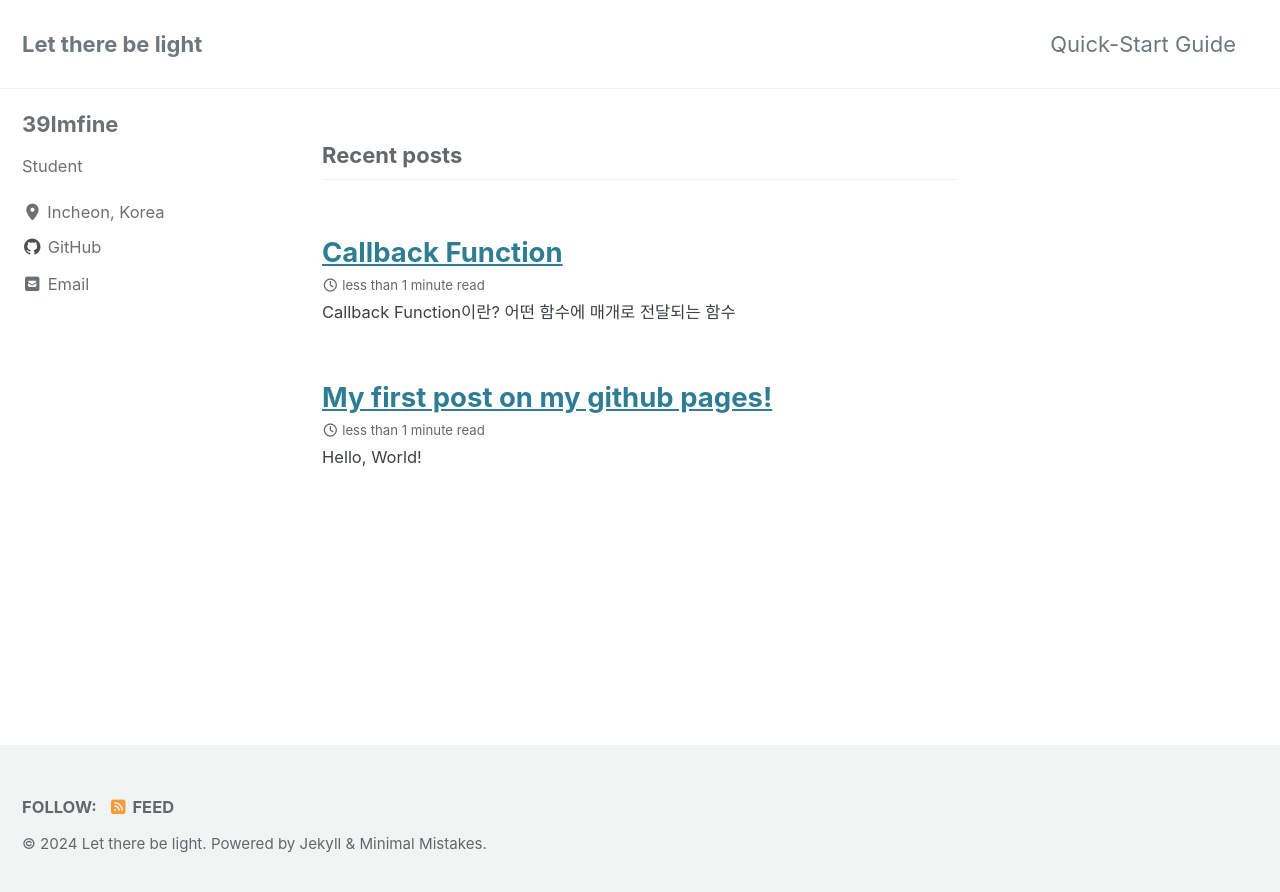
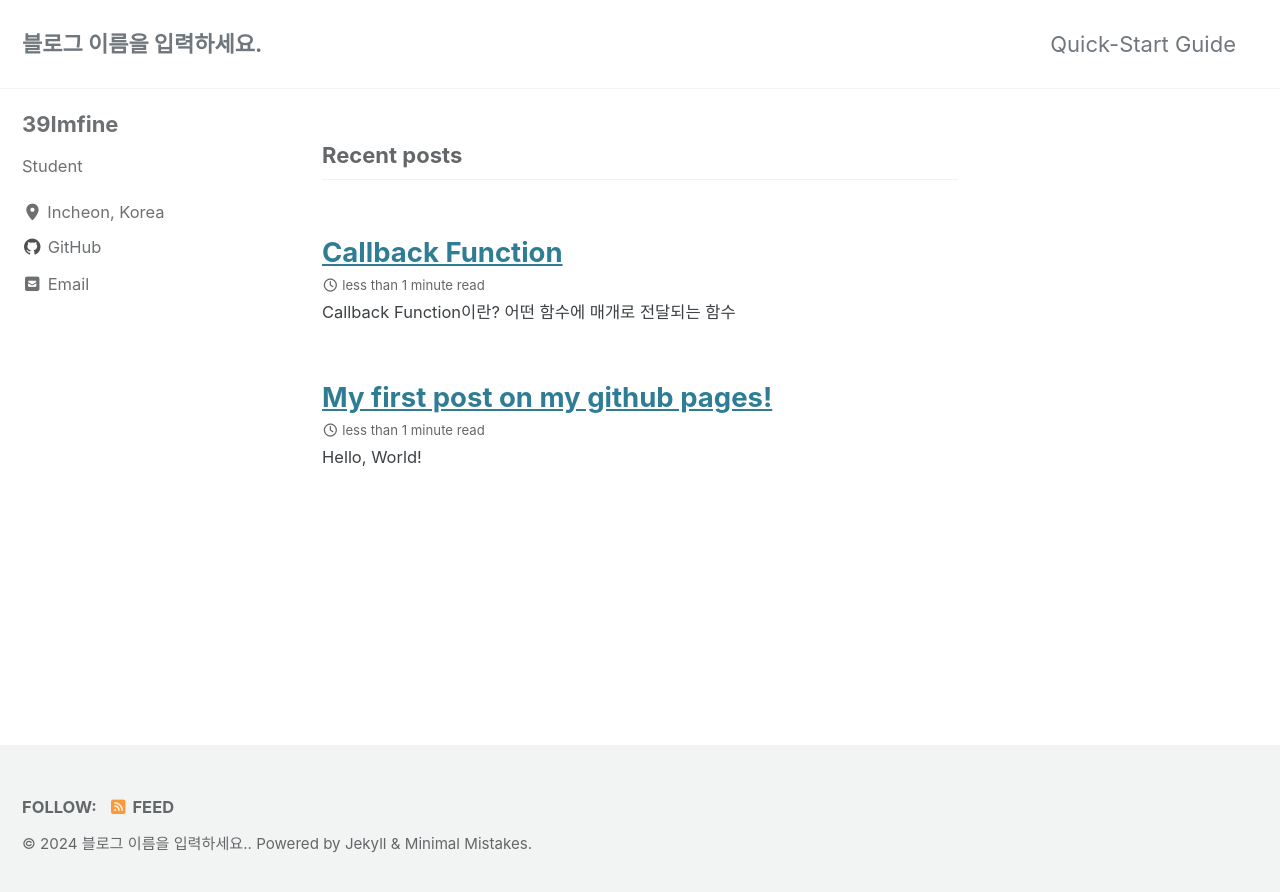
Before and after one commit to MossyStone01/LJMin1.github.io, a Jekyll site: the page built from index.html, in a window 1280 px wide. Shown: the top 892 px of the page. Built offline with Jekyll 4.4.1, drawn with Linux system fonts in a browser that asks for light colours; cached includes are drawn as plain includes; the list of posts is cut into pages by our own code.

Commit message:
changing blog name

```diff
--- a/_config.yml
+++ b/_config.yml
@@ -17,7 +17,7 @@ minimal_mistakes_skin    : "default" # "air", "aqua", "contrast", "dark", "dirt"
 # Site Settings
 locale                   : "en-US"
 rtl                      : # true, false (default) # turns direction of the page into right to left for RTL languages
-title                    : "Let there be light"
+title                    : "블로그 이름을 입력하세요."
 title_separator          : "-"
 subtitle                 : # site tagline that appears below site title in masthead
 name                     : "Light Theme Maniac"
```
